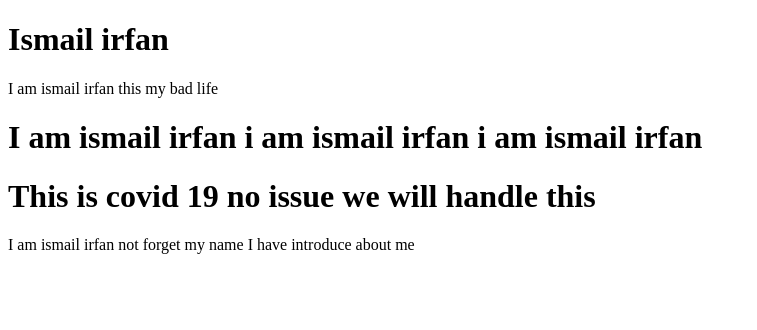
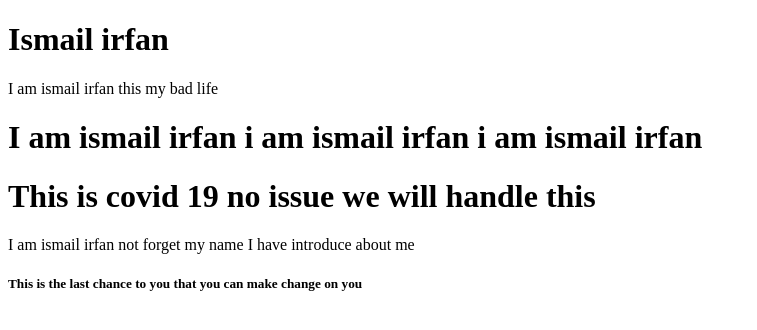
Before and after one commit to Ismailirfan/pro, a plain HTML site: page index.html in a window 1280 px wide. Shown: the whole page, without its empty margins (0-757 px from the left). Drawn offline with Linux system fonts and the light colour scheme.

Commit message:
This is more code

```diff
--- a/index.html
+++ b/index.html
@@ -12,5 +12,6 @@
     <h1>I am ismail irfan i am ismail irfan i am ismail irfan</h1>
     <h1>This is covid 19 no issue we will handle this</h1>
     <p>I am ismail irfan not forget my name I have introduce about me</p>
+    <h5>This is the last chance to you that you can make change on you</h5>
 </body>
 </html>
```
